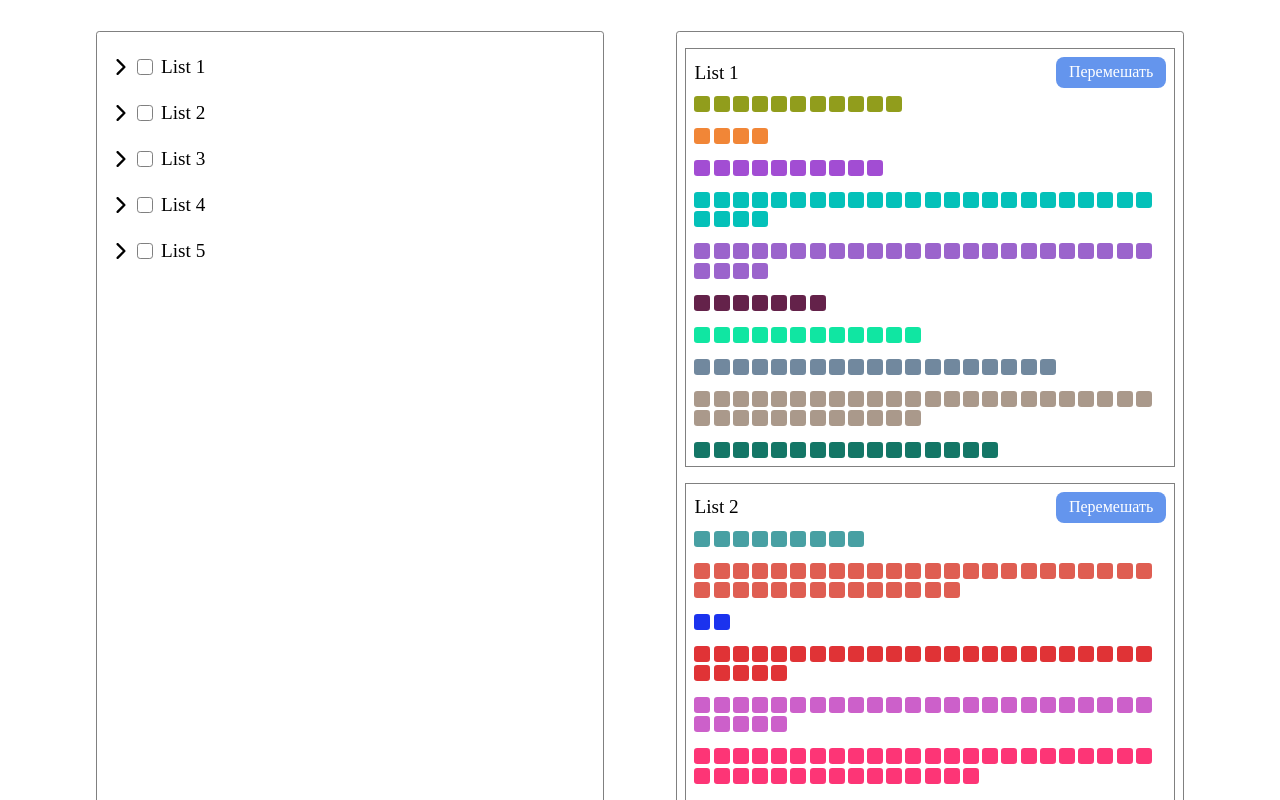
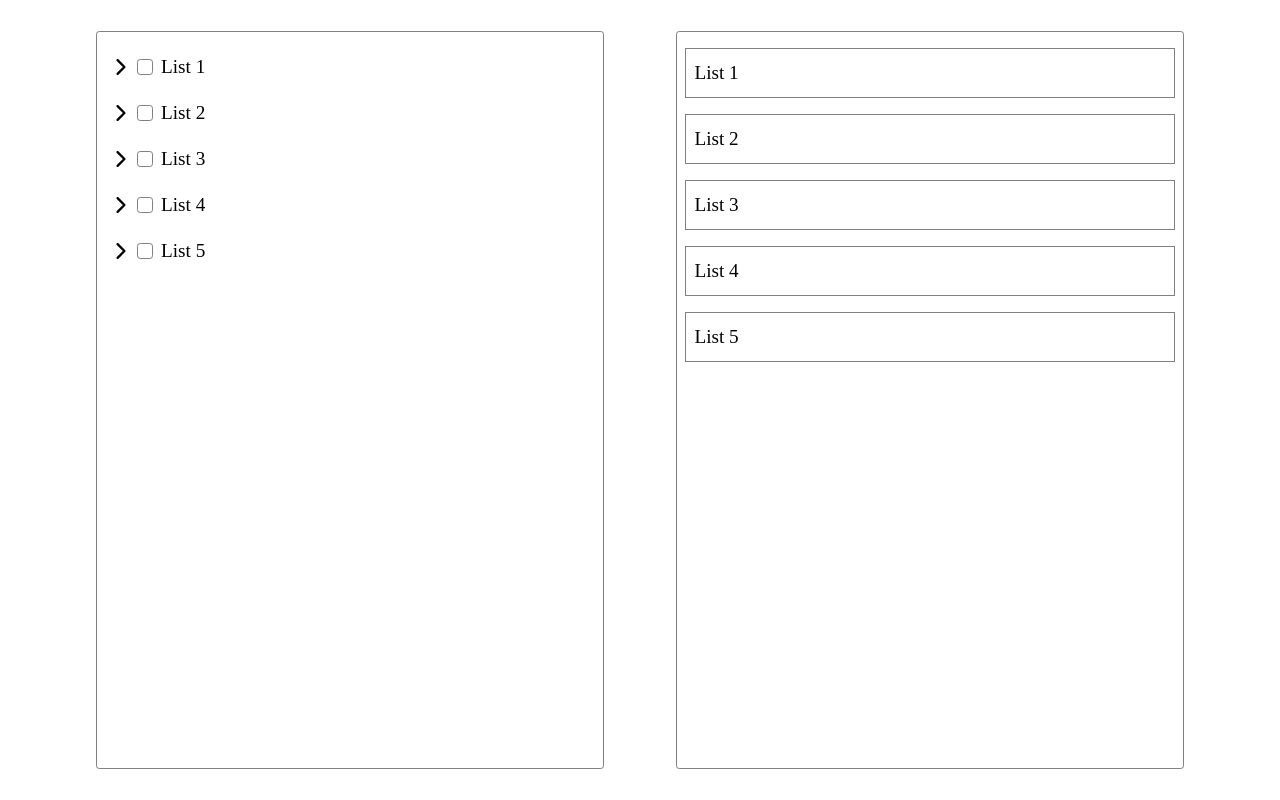
Before and after one commit to romkevi4/lists-items, a Vue app: page / in a window 1280 px wide. Shown: the top 800 px of the page. Built offline with nearby package versions, Linux system fonts and the light colour scheme.

Commit message:
feat: add display of right block when opening list

```diff
--- a/src/components/ListLeft.vue
+++ b/src/components/ListLeft.vue
@@ -2,6 +2,8 @@
   import { ref, defineProps } from 'vue'
 
   import ItemLeft from '@/components/ItemLeft.vue'
+
+  import { useGlobalStore } from '../../store/store'
   import { IList } from '../../models'
 
   import iconArrow from '@/assets/icons/icon-arrow-right.svg'
@@ -10,10 +12,15 @@
     list: IList
   }
 
-  defineProps<PropsListLeft>()
+  const store = useGlobalStore()
+  const props = defineProps<PropsListLeft>()
 
-  const isOpen = ref<boolean>(false)
-  const toggleAccordion = () => isOpen.value = !isOpen.value
+  const isOpen = ref<boolean>(props.list.active)
+  const toggleAccordion = () => {
+    isOpen.value = !isOpen.value
+    store.setOpenOfList(isOpen.value, props.list.name)
+  }
+
 </script>
 
 <template>
@@ -24,7 +31,7 @@
         :src="iconArrow"
         alt="icon-arrow"
         class="list-left__icon-arrow"
-        :class="{'list-left__icon-arrow_position_down': isOpen}"
+        :class="{'list-left__icon-arrow_position_down': list.active}"
       >
       <input type="checkbox" class="list-left__input-checkbox">
       <h3 class="list-left__title">{{ list.name }}</h3>
--- a/src/components/ListRight.vue
+++ b/src/components/ListRight.vue
@@ -2,17 +2,20 @@
   import { defineProps } from 'vue'
 
   import ItemRight from '@/components/ItemRight.vue'
+
+  // import { useGlobalStore } from '../../store/store'
   import { IList } from '../../models'
 
   interface PropsListRight {
     list: IList
   }
 
+  // const store = useGlobalStore()
   defineProps<PropsListRight>()
 </script>
 
 <template>
-  <div class="list-right">
+  <div v-if="list.active" class="list-right">
     <div class="list-right__box">
       <h3 class="list-right__title">{{ list.name }}</h3>
       <button type="button" class="list-right__btn-sort">Перемешать</button>
@@ -26,6 +29,12 @@
       />
     </div>
   </div>
+
+  <div v-else class="list-right">
+    <div class="list-right__box">
+      <h3 class="list-right__title">{{ list.name }}</h3>
+    </div>
+  </div>
 </template>
 
 <style scoped>
@@ -35,6 +44,10 @@
     width: 100%;
     border: 1px solid gray;
     box-sizing: border-box;
+    display: flex;
+    flex-direction: column;
+    align-items: start;
+    justify-content: start;
   }
 
   .list-right:last-of-type {
@@ -42,8 +55,9 @@
   }
 
   .list-right__box {
-    margin-bottom: .5rem;
+    margin: 0;
     width: 100%;
+    min-height: 2rem;
     display: flex;
     align-items: center;
     justify-content: space-between;
@@ -73,6 +87,7 @@
   }
 
   .list-right__items {
+    margin-top: .5rem;
     width: 100%;
   }
 
--- a/store/store.ts
+++ b/store/store.ts
@@ -10,8 +10,8 @@ export const useGlobalStore = defineStore('store', {
     setCurrentLists(data: IList[]) {
       this.currentLists = data
     },
-    onOpen() {
-      this.isOpenList = !this.isOpenList
-    }
+    setOpenOfList(isOpen: boolean, currentListName: string) {
+      this.currentLists.map((list) => list.name === currentListName && (list.active = isOpen))
+    },
   }
 })
```
